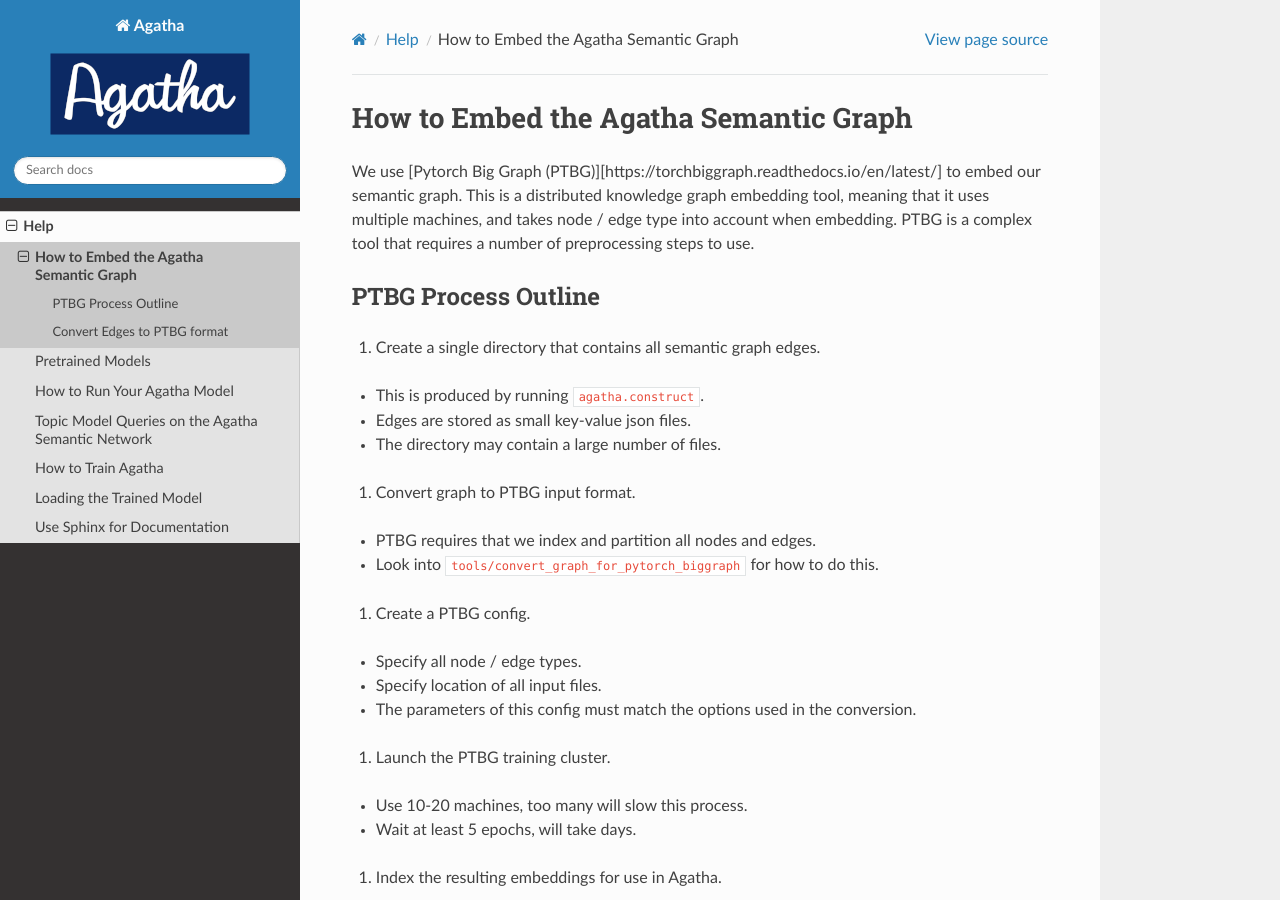
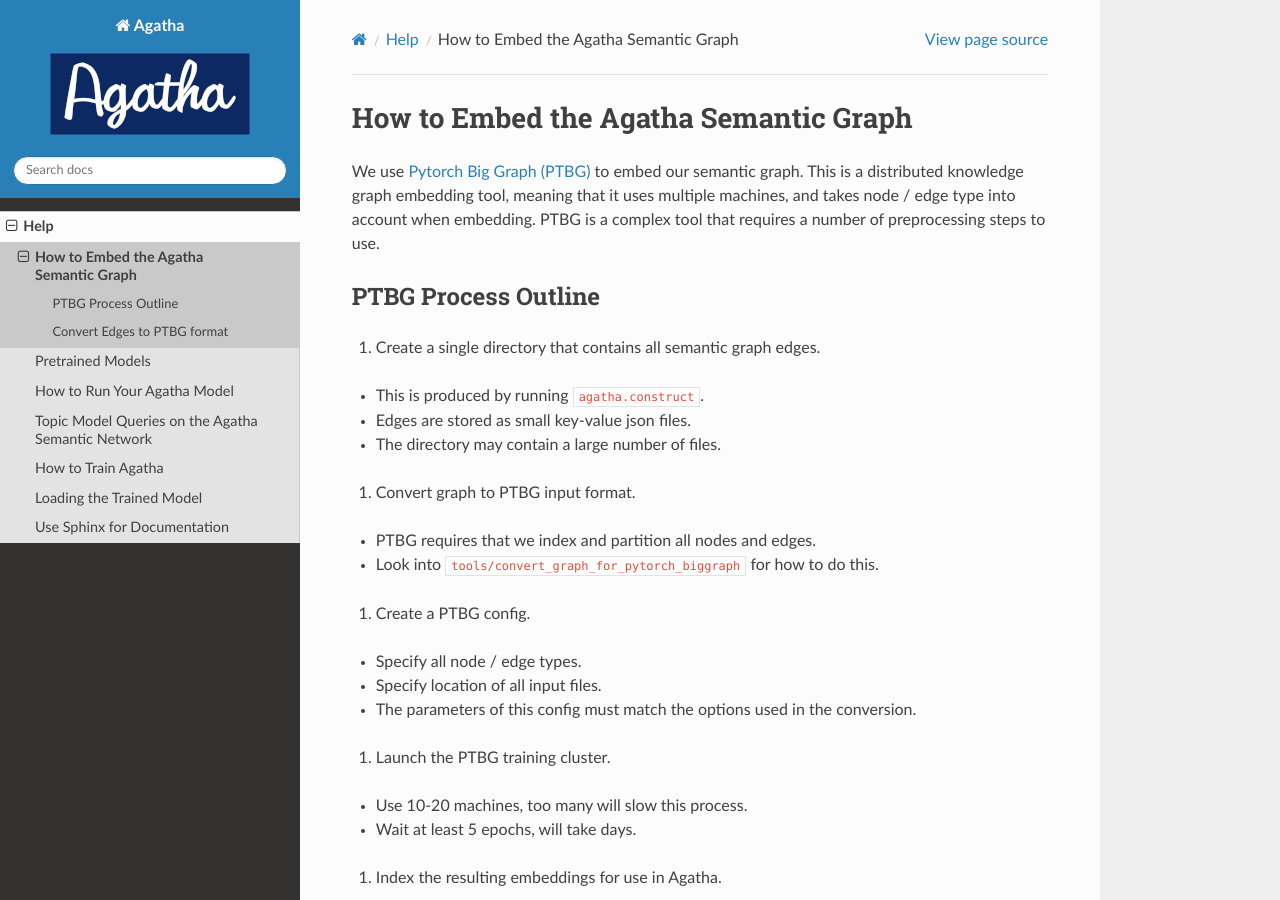
Before and after one commit to JSybrandt/agatha, a Sphinx documentation site: the page built from docs/help/embed_semantic_graph.md, in a window 1280 px wide and 900 px high. Built offline with Sphinx 7.4.7 and the Read the Docs theme 2.0.0, drawn with Linux system fonts in a browser that asks for light colours; pages that are not in the unit, such as notebooks, are missing from menus.

Commit message:
fixes link

```diff
--- a/docs/help/embed_semantic_graph.md
+++ b/docs/help/embed_semantic_graph.md
@@ -2,7 +2,7 @@
 ======================================
 
 We use [Pytorch Big Graph
-(PTBG)][https://torchbiggraph.readthedocs.io/en/latest/] to embed our semantic
+(PTBG)](https://torchbiggraph.readthedocs.io/en/latest/) to embed our semantic
 graph. This is a distributed knowledge graph embedding tool, meaning that it
 uses multiple machines, and takes node / edge type into account when embedding.
 PTBG is a complex tool that requires a number of preprocessing steps to use.
```
